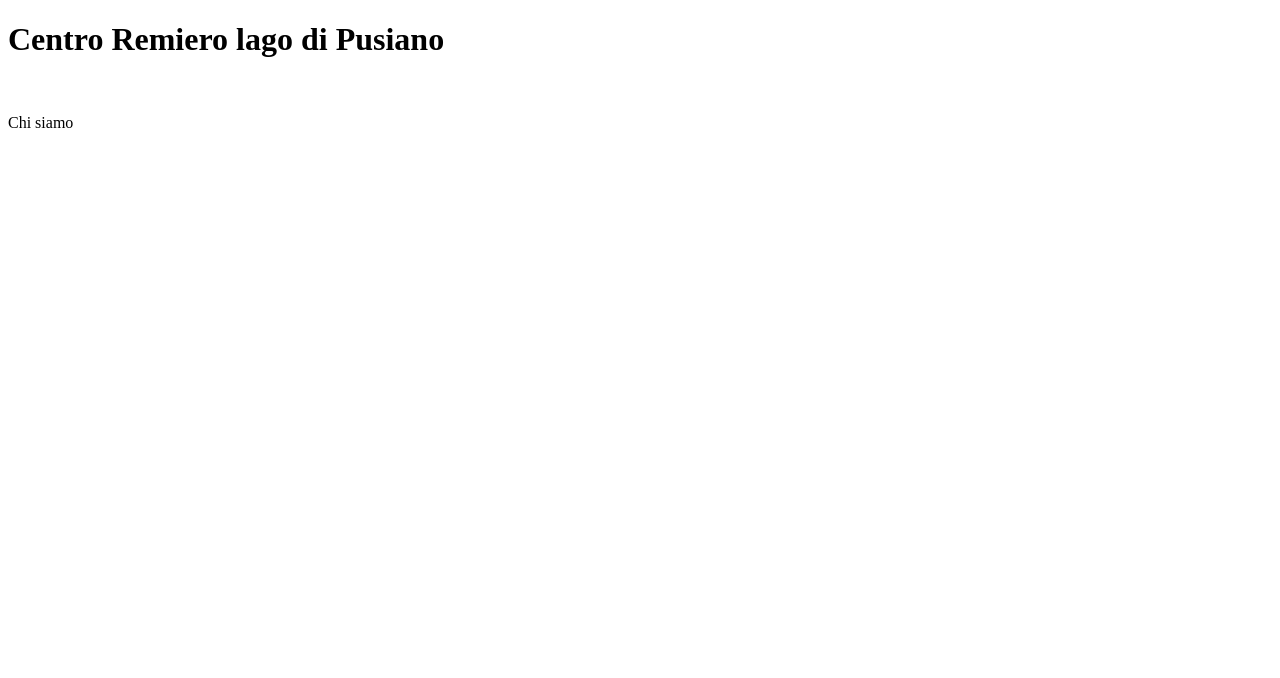
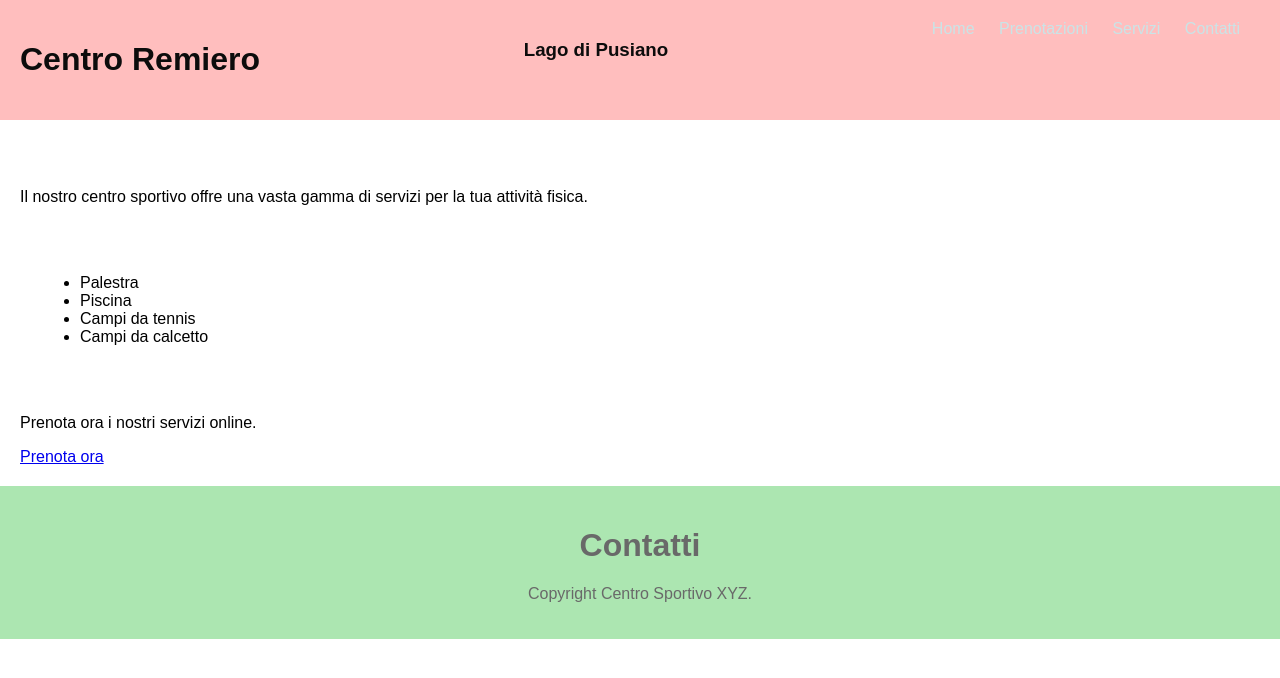
Before and after one commit to MartyMasche/CentroRemiero, a plain HTML site: page index.HTML in a window 1280 px wide. Drawn offline with Linux system fonts and the light colour scheme.

Commit message:
Ho aggiunto una pagina CSS

```diff
--- a/index.HTML
+++ b/index.HTML
@@ -3,10 +3,50 @@
     <head>
         <title> Centro remiero lago di Pusiano </title>
         <meta charset="utf-8">
+        <link rel="stylesheet" type="text/css" href="index.css">
     </head>
     <body>
+
         <header>
-            <h1>Centro Remiero lago di Pusiano</h1> <br>
-            <p>Chi siamo </p>
-        </header>
+        <h1>Centro Remiero</h1>
+        <h3>Lago di Pusiano</h3>
+        <nav>
+          <ul>
+            <li><a href="#">Home</a></li>
+            <li><a href="#">Prenotazioni</a></li>
+            <li><a href="#">Servizi</a></li>
+            <li><a href="#contatti">Contatti</a></li>
+          </ul>
+        </nav>
+
+    </header>
+
+    <main>
+        <section>
+          <h2>Benvenuti al Centro Sportivo XYZ</h2>
+          <p>Il nostro centro sportivo offre una vasta gamma di servizi per la tua attività fisica.</p>
+        </section>
+        <section>
+          <h2>Servizi</h2>
+          <ul>
+            <li>Palestra</li>
+            <li>Piscina</li>
+            <li>Campi da tennis</li>
+            <li>Campi da calcetto</li>
+          </ul>
+
+        </section>
+        <section>
+          <h2>Prenotazioni</h2>
+          <p>Prenota ora i nostri servizi online.</p>
+          <a href="#">Prenota ora</a>
+        </section>
+      </main>
+
+      <footer>
+        <h1 id="contatti">Contatti</h1>
+        <p>Copyright Centro Sportivo XYZ.
+        </p>
+      </footer>
     </body>
+  </html>
--- /dev/null
+++ b/index.css
@@ -0,0 +1,58 @@
+/* Global styles */
+body {
+    font-family: Arial, sans-serif;
+    margin: 0;
+    padding: 0;
+  }
+
+  /* Header styles */
+  header {
+    background-color: #ffbebe;
+    color: #0c0c0c;
+    display: flex;
+    justify-content: space-between;
+    padding: 20px;
+  }
+
+  nav ul {
+    list-style: none;
+    margin: 0;
+    padding: 0;
+  }
+
+  nav li {
+    display: inline-block;
+    margin-right: 20px;
+  }
+
+  nav a {
+    color: #c9e4e7;
+    text-decoration: none;
+  }
+
+  /* Main styles */
+  main {
+    margin: 20px;
+  }
+
+  section {
+    margin-bottom: 20px;
+  }
+
+  h2 {
+    color: #ffffff;
+    font-size: 24px;
+  }
+
+  ul {
+    list-style: disc;
+    margin-left: 20px;
+  }
+
+  /* Footer styles */
+  footer {
+    background-color: #ace6b1;
+    color: #696969;
+    padding: 20px;
+    text-align: center;
+  }
```
